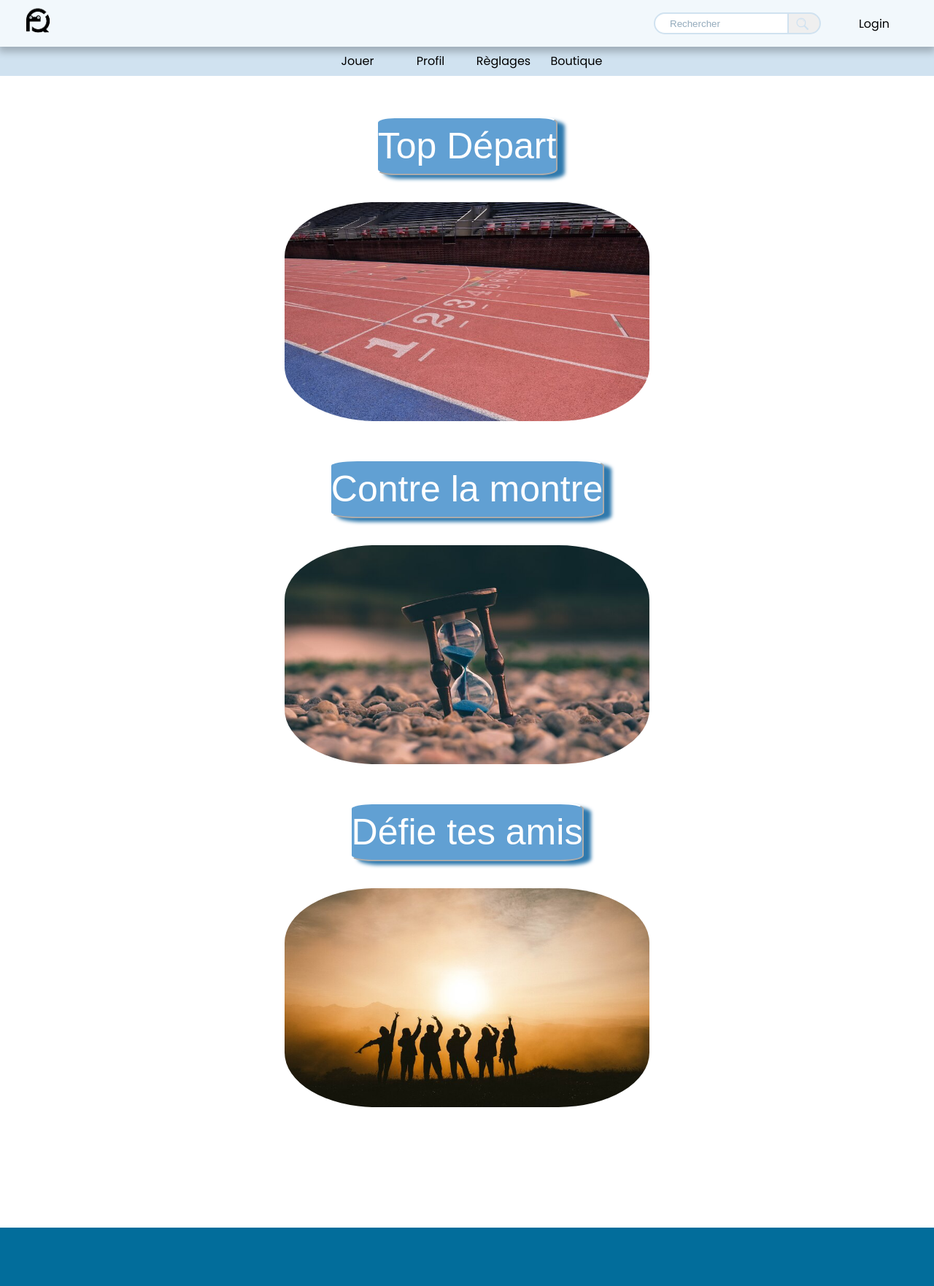
After one commit to lucieculin/froggy-quizz, a PHP site: page /choix_du_mode_jeu.php in a window 1280 px wide. The commit adds this page. Shown: the top 1762 px of the page at 73% size. Run offline with PHP 8.4, Linux system fonts and the light colour scheme.

Commit message:
choix mode jeux

```diff
--- /dev/null
+++ b/Choix_du_mode_jeux.css
@@ -0,0 +1,54 @@
+.modejeux {
+    padding-top: 10rem;
+    margin-left: 5rem;
+    margin-right: 5rem;
+    margin-bottom: 10rem;
+
+}
+
+.btnchoixjeu{
+    box-shadow: 10px 5px 5px rgb(47, 121, 173);
+    background-color: rgb(97, 160, 211);
+    color: white;
+    height: 5rem;
+    border-radius: 10%;
+    font-size: 50px;
+    border-color: white;
+}
+
+.positionmode{
+    display: flex;
+    justify-content: space-between;
+}
+
+.carte{
+    display: flex;
+    flex-direction: column;
+    gap:2rem;
+}
+.img {
+    height: 300px;
+    width: 500px;
+    border-radius: 25%;
+
+
+}
+
+
+@media screen and (max-width : 1750px) {
+
+    .positionmode{
+        display: flex;
+        flex-direction: column;
+        justify-content: space-between;
+        gap: 3rem;
+
+    }
+
+
+
+    .carte{
+        align-items: center;
+    }
+
+}
--- /dev/null
+++ b/choix_du_mode_jeu.php
@@ -0,0 +1,36 @@
+<?php
+include('./partials/header.php');
+?>
+<link rel="stylesheet" href="./Choix_du_mode_jeux.css" />
+
+
+    <div class="modejeux">
+
+        <div class="positionmode">
+
+            <div class="carte">
+                <button class="btnchoixjeu" href="#">Top Départ</button>
+                <img class="img" src="./assets/photos/avosmarque.jpg" alt="top-depart">
+            </div>
+
+            <div class="carte">
+                <button class="btnchoixjeu" href="#">Contre la montre</button>
+                <img class="img" src="./assets/photos/sablier.jpg" alt="sablier">
+            </div>
+
+            <div class="carte">
+                <button class="btnchoixjeu" href="#">Défie tes amis</button>
+                <img class="img" src="./assets/photos/Amis.jpg" alt="amis">
+            </div>
+
+
+
+        </div>
+
+    </div>
+
+
+
+<?php
+include('./partials/footer.php');
+?>
--- a/demarrer_le_jeu.php
+++ b/demarrer_le_jeu.php
@@ -1,7 +1,7 @@
 <?php
 include('./partials/header.php');
 ?>
-<link rel="stylesheet" href="style_demarrer_le-jeu.css" />
+<link rel="stylesheet" href="./style_demarrer_le-jeu.css" />
 
 <div class="lesjeux">
             <button class="btn" href="#">FILMS</button>
--- a/style_demarrer_le-jeu.css
+++ b/style_demarrer_le-jeu.css
@@ -1,5 +1,5 @@
 
-.lesjeux{
+.lesjeux {
     padding-top: 10rem;
 
     margin-left: 5rem;
```
Also changed, not shown: Identity_user.css (added, +21 -0 lines), defie_contre_la_montre.php (deleted, +0 -216 lines), identity_user.php (added, +38 -0 lines), les_jeux.php (deleted, +0 -29 lines).
